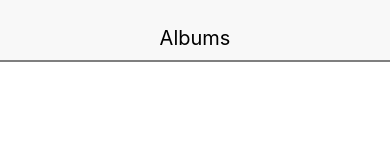
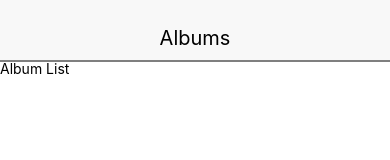
Before and after one commit to dorseydick/ReactNativeAlbums, a React Native app: screen / in a window 390 px wide. Shown: the top 160 px of the page. Built offline with nearby package versions, Linux system fonts and the light colour scheme.

Commit message:
Add AlbumList as class based component

```diff
--- a/index.js
+++ b/index.js
@@ -1,9 +1,13 @@
 import React from 'react';
-import { AppRegistry } from 'react-native';
-import Header from './src/Components/header';
+import { AppRegistry, View } from 'react-native';
+import Header from './src/Components/Header';
+import AlbumList from './src/Components/AlbumList';
 
 const App = () => (
-  <Header headerText={'Albums'} />
+  <View>
+    <Header headerText={'Albums'} />
+    <AlbumList />
+  </View>
 );
 
 AppRegistry.registerComponent('albums', () => App);
--- /dev/null
+++ b/src/Components/AlbumList.js
@@ -0,0 +1,15 @@
+//Import libraries for making registerComponent
+import React, { Component } from 'react';
+import { Text, View } from 'react-native';
+
+class AlbumList extends Component {
+  render() {
+    return (
+      <View>
+        <Text>Album List</Text>
+      </View>
+    );
+  }
+}
+
+export default AlbumList;
```
